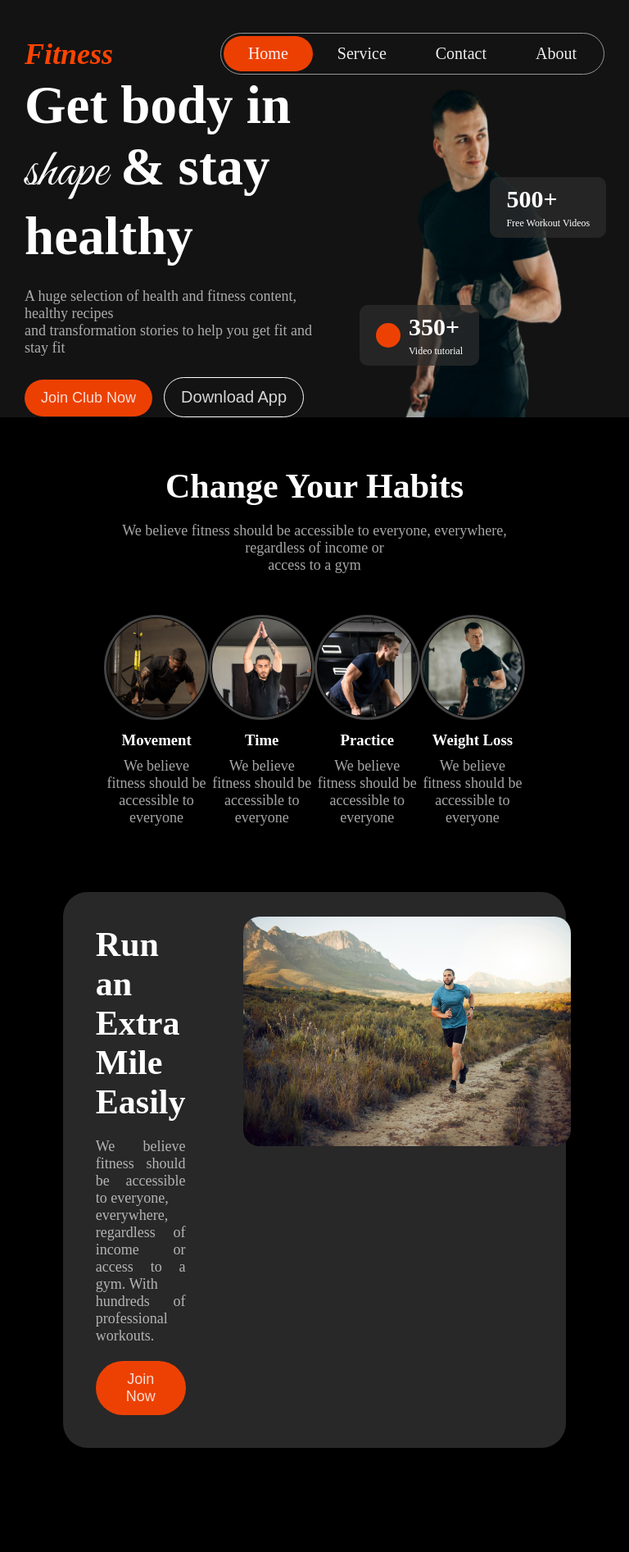
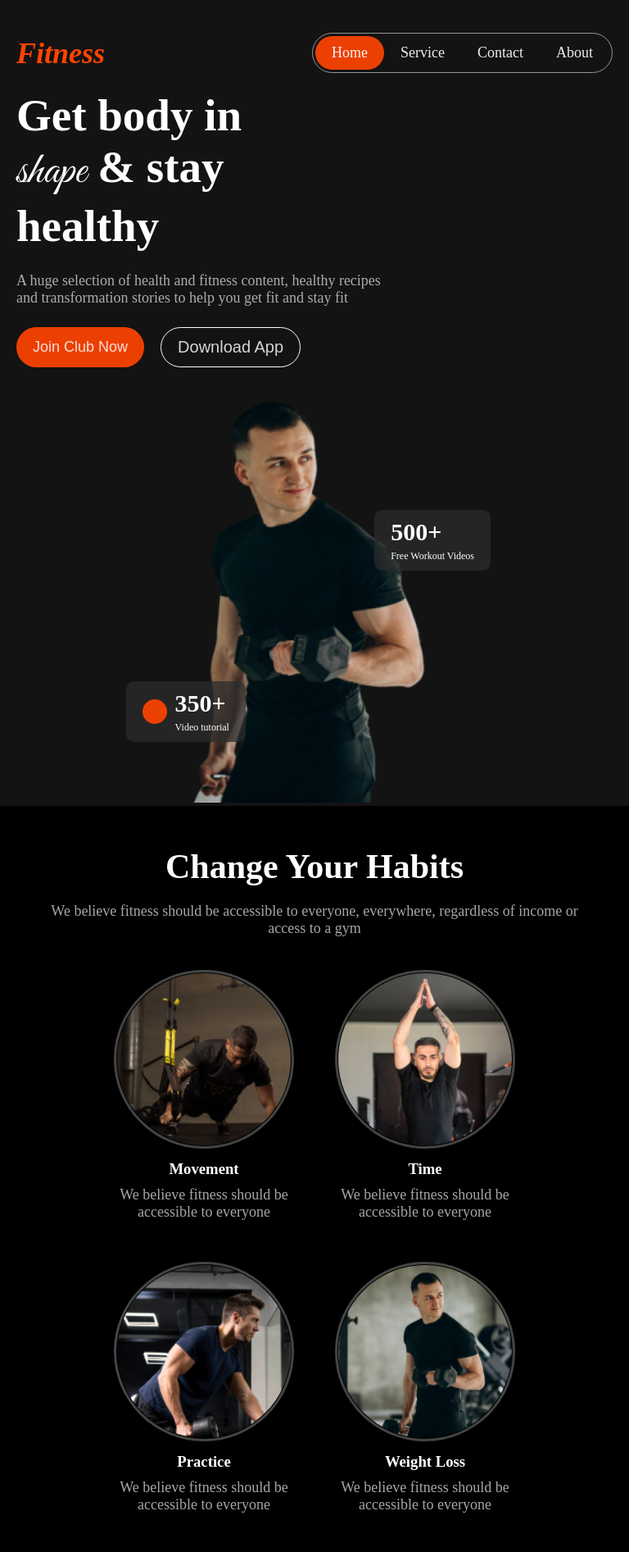
Before and after one commit to ALHriday/Assignment2, a plain HTML site: page index.html in a window 768 px wide. Shown: the top 1893 px of the page at 82% size. Drawn offline with Linux system fonts and the light colour scheme.

Commit message:
added media screen for small and medium devices

```diff
--- a/index.html
+++ b/index.html
@@ -96,7 +96,7 @@
                     everywhere, regardless of income or access to a gym. With <br>
                     hundreds of professional workouts.</p>
                 <div>
-                    <button class="btn-orange">Join Now</button>
+                    <button class="btn-orange" id="card-btn">Join Now</button>
                 </div>
             </div>
             <div class="card-img-part">
--- a/style.css
+++ b/style.css
@@ -20,6 +20,9 @@ body{
     color: rgba(255, 255, 255, 0.829);
     font-size: 18px;
 }
+
+/* Header Section Styles Started */
+
 .header{
     display: flex;
     flex-direction: column;
@@ -267,6 +270,10 @@ th,td{
     gap: 15px;
     margin: auto;
 }
+.input-field{
+    width: 100%;
+    margin: auto;
+}
 
 .input-field input, select {
     width: 45%;
@@ -378,7 +385,7 @@ footer{
 /* Footer Section Styles Finished */
 
 
-/* Media Query for mobile Device Started*/
+/* Media Screen for mobile Device Started*/
 
 @media screen and (max-width: 576px) {
     .header{
@@ -412,6 +419,10 @@ footer{
     .btn-orange{
         padding: 12px 16px;
         font-size: 16px;
+    }
+    #card-btn{
+        width: 100%;
+        margin-top: 10px;
     }
     .download-btn{
         padding: 12px 16px;
@@ -457,7 +468,7 @@ footer{
         width: 100%;
         padding: 30px;
     }
-    .card-img-part > img{
+    .card-img-part img{
         width: 100%;
         height: 100%;
         border-radius: 20px;
@@ -495,3 +506,99 @@ footer{
         padding: 25px 20px;
     }
 }
+
+
+/* Media Screen For Tablet Or Medium Devices */
+
+@media screen and (min-width: 576px) and (max-width: 966px){
+    nav{
+        padding: 0 20px;
+    }
+    nav h1{
+        font-size: 36px;
+    }
+    nav li{
+        padding: 10px 20px;
+    }
+    nav li a{
+        font-size: 18px;
+    }
+    .banner{
+        width: 100%;
+        flex-direction: column;
+    }
+    .banner-text-part{
+        width: 100%;
+        display: flex;
+        padding: 20px;
+    }
+    .banner-text-part h1{
+        font-size: 55px;
+    }
+    .banner-text-part div{
+        width: 100%;
+        display: flex;
+        gap: 10px;
+    }
+    .banner-image-part{
+        width: 100%;
+        display: flex;
+    }
+    .banner-image{
+        width: 40%;
+        margin: auto;
+    }
+    .habit-section{
+        width: 100%;
+        gap: 40px;
+        padding: 20px;
+        margin: 30px auto;
+    }
+    .habit-card-part{
+        display: grid;
+        grid-template-columns: 1fr 1fr;
+        margin: auto;
+        gap: 50px;
+    }
+    .habit-card{
+        width: 220px;
+    }
+    .card-section{
+        width: 80%;
+        flex-direction: column;
+    }
+    .card-img-part{
+        width: 100%;
+        display: flex;
+        justify-content: center;
+        align-items: center;
+    }
+    #card-btn{
+        width: 100%;
+        margin-top: 10px;
+    }
+    .bmi-section{
+        width: 100%;
+        flex-direction: column;
+    }
+    .bmi-calculation-chart{
+        width: 100%;
+        margin: 20px auto;
+    }
+    .bmi-calculation-part{
+        width: 100%;
+        flex-direction: column;
+    }
+    .bmi-calculator{
+        width: 100%;
+        margin: 20px auto;
+    }
+    .team-section{
+        width: 90%;
+        margin: 50px auto;
+    }
+    .team-members{
+        width: 100%;
+        grid-template-columns: 1fr 1fr;
+    }
+}
```
